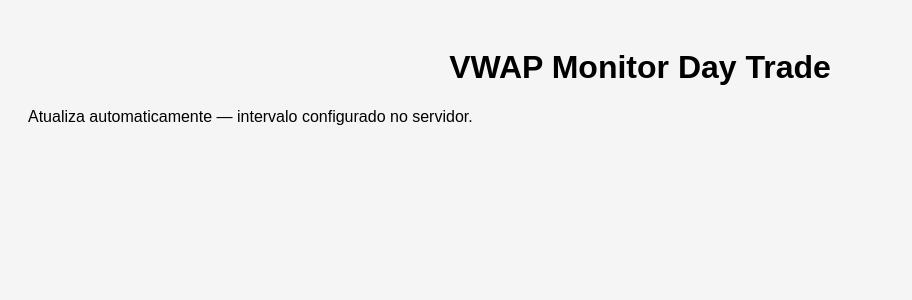
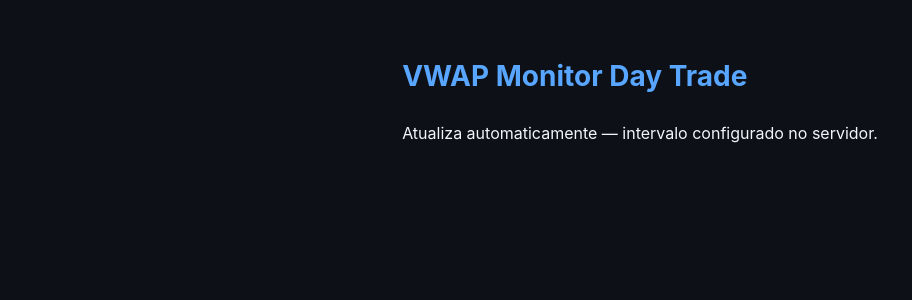
Before and after one commit to icleoc/daytrade-monitor, a Flask app: page / in a window 1280 px wide. Shown: the top 300 px of the page, without its empty margins (0-912 px from the left). Run offline with Flask 3, Linux system fonts and the light colour scheme.

Commit message:
Update styles.css

```diff
--- a/static/styles.css
+++ b/static/styles.css
@@ -1,25 +1,72 @@
 body {
-    font-family: Arial, sans-serif;
-    background-color: #f5f5f5;
-    padding: 20px;
+  font-family: "Inter", sans-serif;
+  background-color: #0d1117;
+  color: #f0f6fc;
+  display: flex;
+  flex-direction: column;
+  align-items: center;
+  padding: 40px;
+  margin: 0;
 }
 
 h1 {
-    text-align: center;
+  color: #58a6ff;
+  font-size: 28px;
+  margin-bottom: 30px;
 }
 
 #cards-container {
-    display: flex;
-    flex-wrap: wrap;
-    justify-content: center;
-    gap: 15px;
+  display: grid;
+  grid-template-columns: repeat(auto-fill, minmax(220px, 1fr));
+  gap: 20px;
+  width: 100%;
+  max-width: 1000px;
 }
 
 .card {
-    background-color: white;
-    padding: 15px;
-    border-radius: 8px;
-    box-shadow: 0 2px 8px rgba(0,0,0,0.1);
-    width: 200px;
-    text-align: center;
+  background-color: #161b22;
+  border: 1px solid #30363d;
+  border-radius: 12px;
+  padding: 20px;
+  text-align: center;
+  box-shadow: 0 4px 10px rgba(0, 0, 0, 0.4);
+  transition: transform 0.3s ease;
 }
+
+.card:hover {
+  transform: scale(1.03);
+}
+
+.card h2 {
+  color: #58a6ff;
+  font-size: 20px;
+  margin-bottom: 10px;
+}
+
+.card p {
+  font-size: 18px;
+  margin: 5px 0;
+}
+
+.signal {
+  font-weight: bold;
+  font-size: 18px;
+}
+
+.signal.compra {
+  color: #4caf50;
+}
+
+.signal.venda {
+  color: #e74c3c;
+}
+
+.signal.neutro {
+  color: #f1c40f;
+}
+
+footer {
+  margin-top: 30px;
+  font-size: 14px;
+  color: #8b949e;
+}
```
